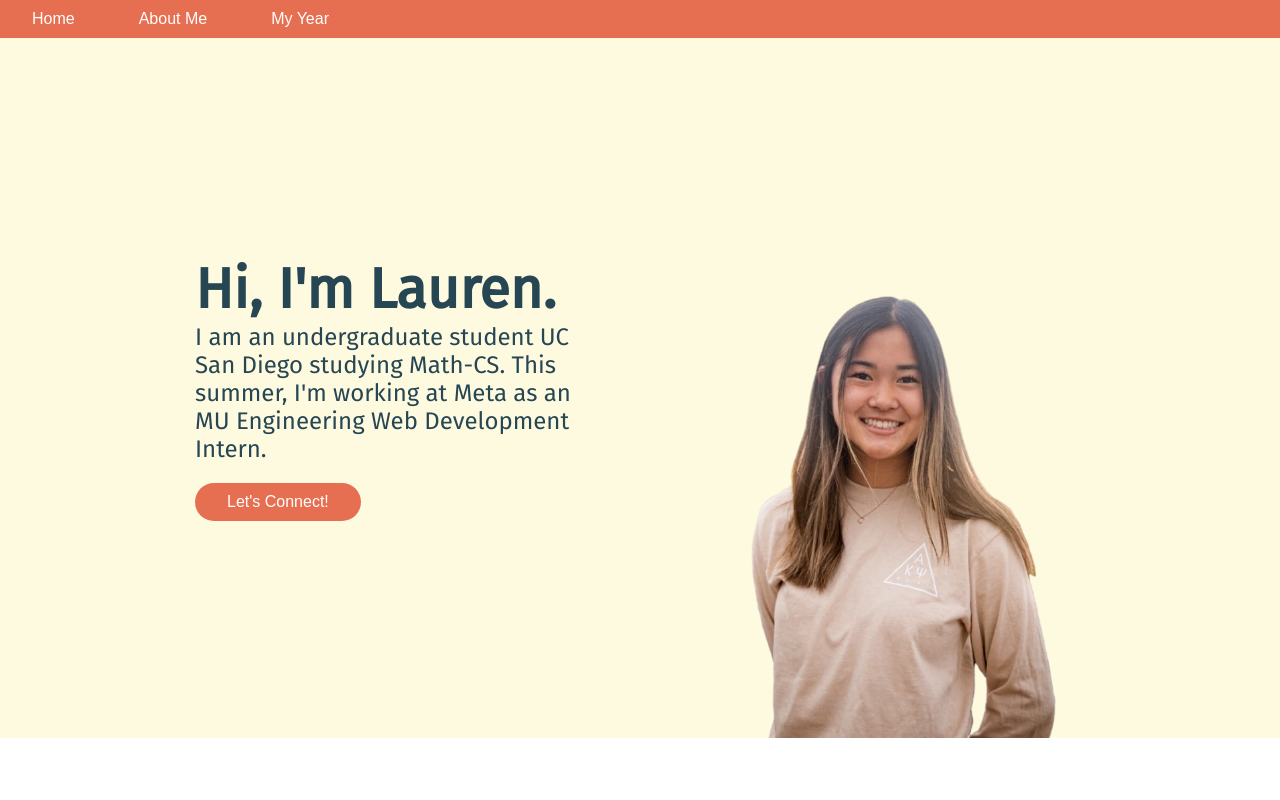
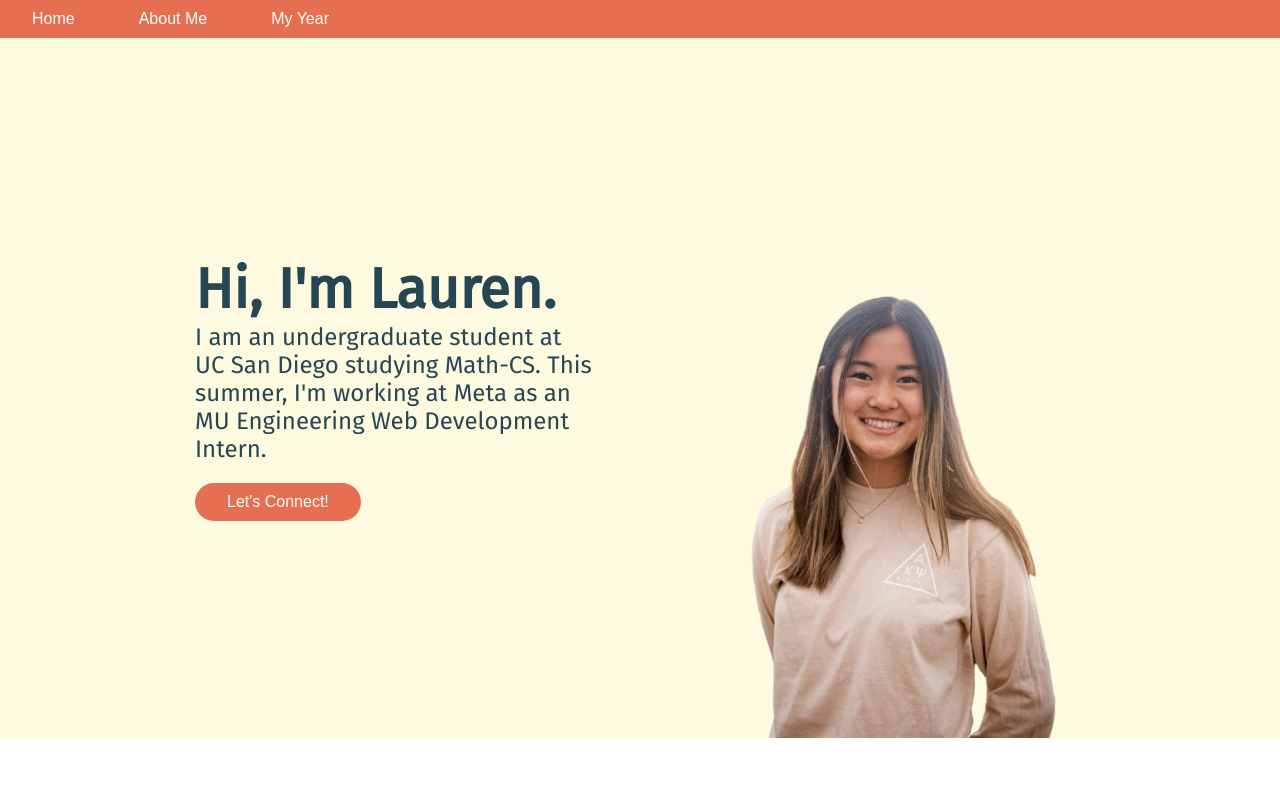
Before and after one commit to laurenkiyomi/Lauren_personal_website, a plain HTML site: page src/index.html in a window 1280 px wide. Shown: the top 800 px of the page. Drawn offline with Linux system fonts and the light colour scheme; files whose address does not match are found by name.

Commit message:
fixed typo in html file

```diff
--- a/src/index.html
+++ b/src/index.html
@@ -20,7 +20,7 @@
     <div class="header">
         <div class="introduction">
             <h1>Hi, I'm Lauren.</h1>
-            <p class="intro">I am an undergraduate student UC San Diego studying Math-CS. This summer, I'm working at Meta as an MU Engineering Web Development Intern.</p>
+            <p class="intro">I am an undergraduate student at UC San Diego studying Math-CS. This summer, I'm working at Meta as an MU Engineering Web Development Intern.</p>
             <a class="social-media" href="http://linkedin.com/in/laurenklee02"><button class="linkedin">Let's Connect!</button></a>
         </div>
 
```
